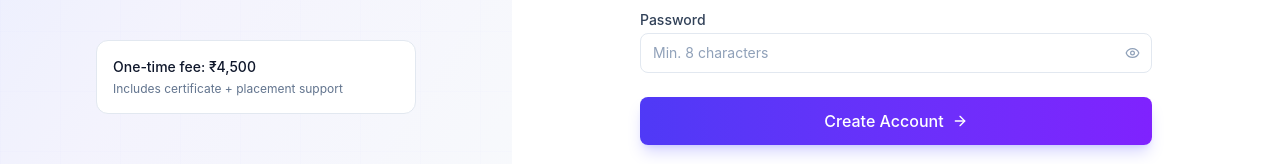
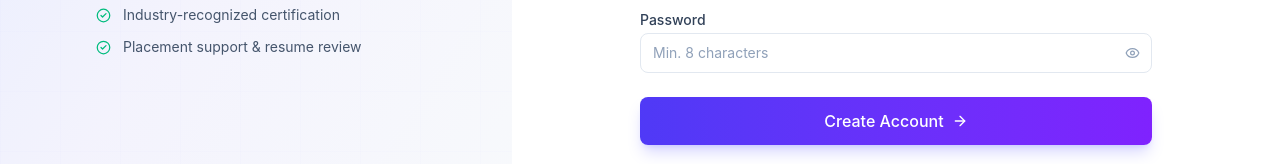
Before and after one commit to RakeshdotKR/Intership-Platform, a React (Vite) app in the folder client/: page /register in a window 1280 px wide. Shown: the part 509-673 px from the top of the page. Built offline with nearby package versions, Linux system fonts and the light colour scheme; no server answers.

Commit message:
Hide pricing information in Register component
Comment out the pricing information section in the Register component.

```diff
--- a/client/src/pages/Register.jsx
+++ b/client/src/pages/Register.jsx
@@ -124,10 +124,10 @@ const Register = () => {
             ))}
           </div>
 
-          <div className="mt-10 p-4 rounded-xl bg-white border border-slate-200 dark:bg-white/5 dark:border-white/8">
+          {/* <div className="mt-10 p-4 rounded-xl bg-white border border-slate-200 dark:bg-white/5 dark:border-white/8">
             <p className="text-sm font-medium text-slate-900 mb-1 dark:text-white">One-time fee: ₹4,500</p>
             <p className="text-xs text-slate-500 dark:text-white/40">Includes certificate + placement support</p>
-          </div>
+          </div> */}
         </div>
       </div>
 
```
